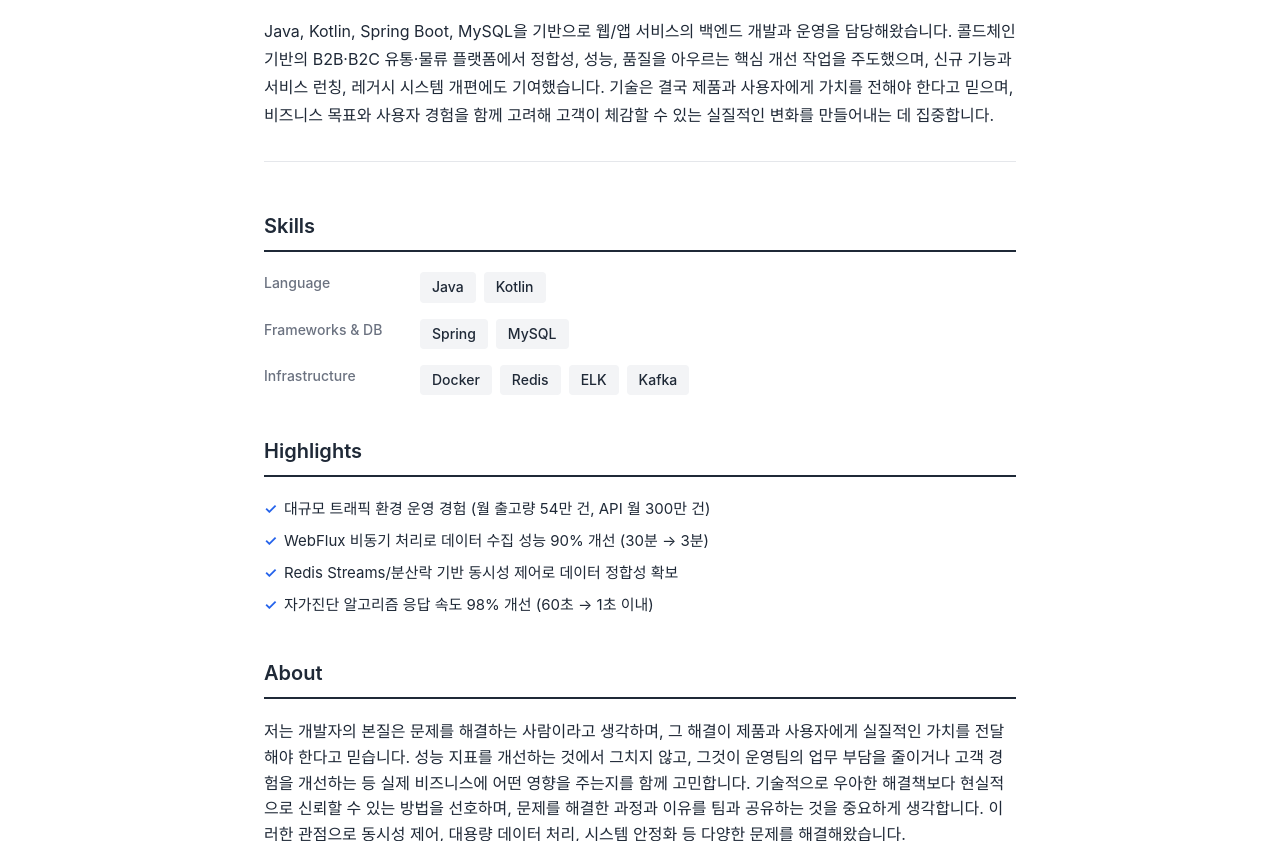
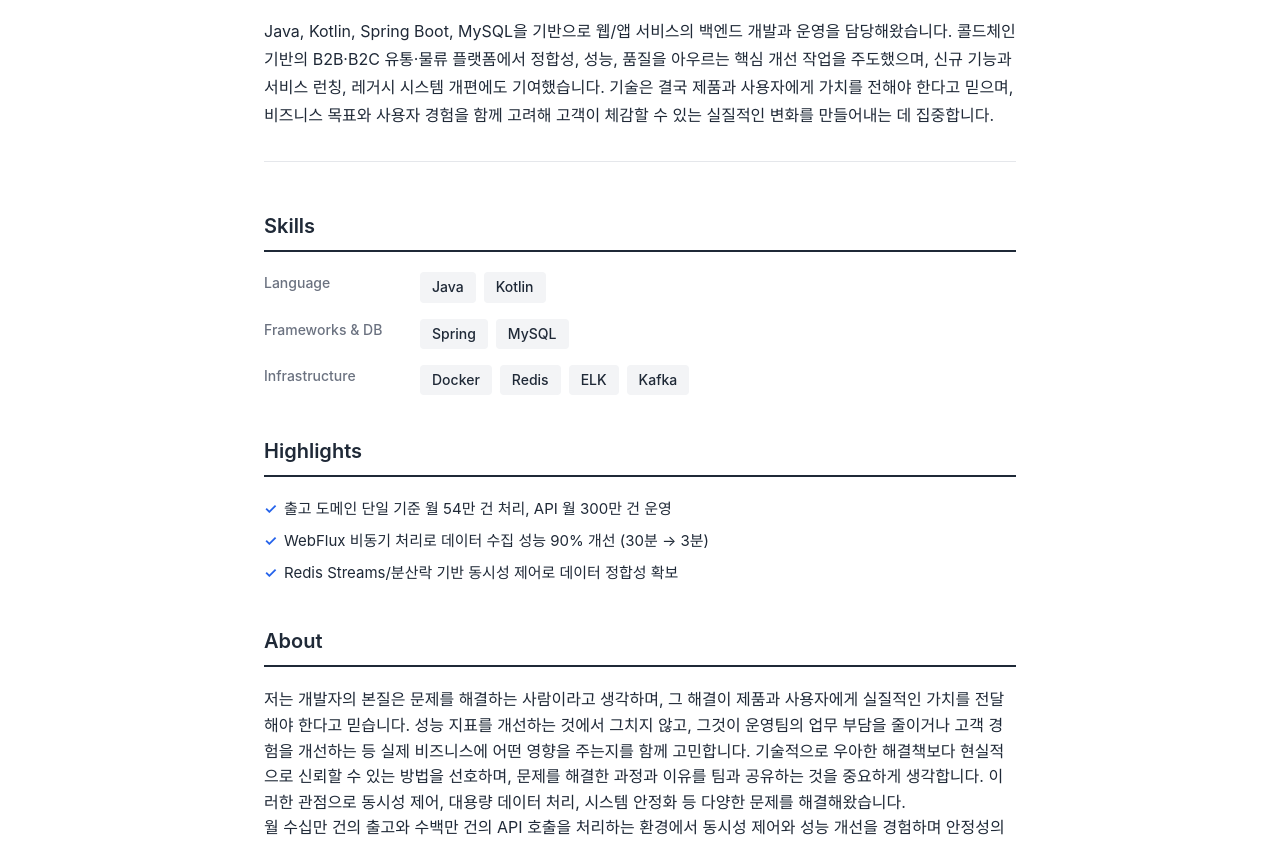
Before and after one commit to fmoni1306/resume, a website: page index.html in a window 1280 px wide. Shown: the part 259-1100 px from the top of the page. Drawn offline with Linux system fonts and the light colour scheme; a web font is replaced by a local one.

Commit message:
Update index.html

```diff
--- a/index.html
+++ b/index.html
@@ -110,10 +110,9 @@
         <section class="section">
             <h2 class="section-title">Highlights</h2>
             <ul class="highlights">
-                <li>대규모 트래픽 환경 운영 경험 (월 출고량 54만 건, API 월 300만 건)</li>
+                <li>출고 도메인 단일 기준 월 54만 건 처리, API 월 300만 건 운영</li>
                 <li>WebFlux 비동기 처리로 데이터 수집 성능 90% 개선 (30분 → 3분)</li>
                 <li>Redis Streams/분산락 기반 동시성 제어로 데이터 정합성 확보</li>
-                <li>자가진단 알고리즘 응답 속도 98% 개선 (60초 → 1초 이내)</li>
             </ul>
         </section>
 
```
